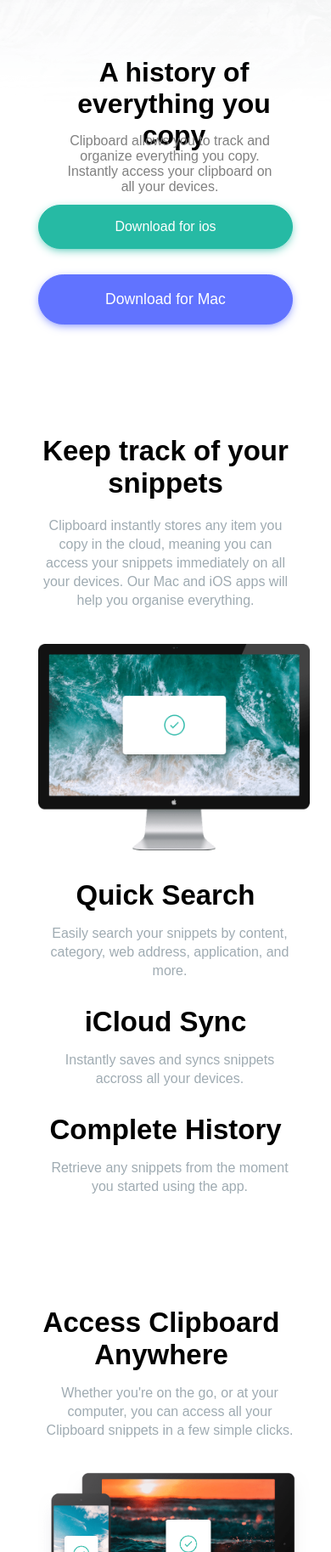
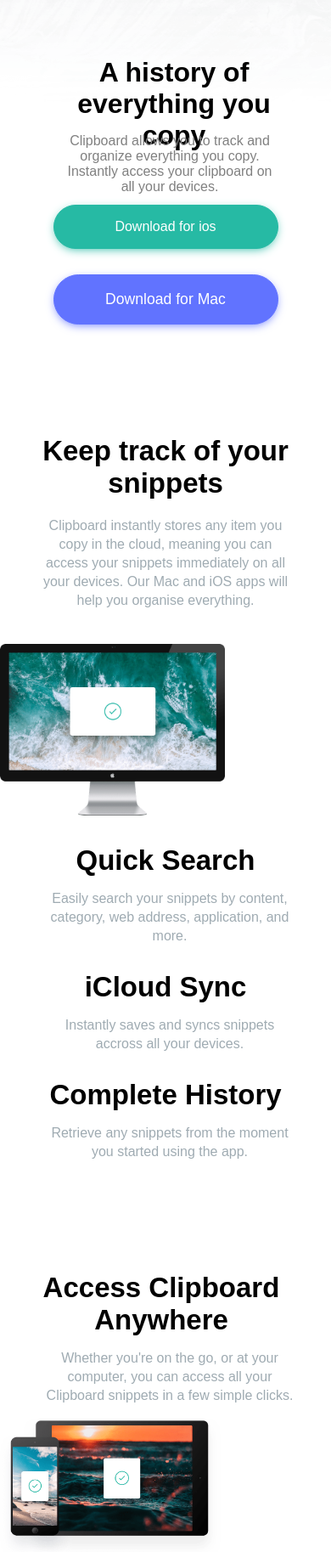
Before and after one commit to irshadali97/intermediate, a plain HTML site: page index.html in a window 390 px wide. Shown: the part 173-2000 px from the top of the page at 85% size. Drawn offline with Linux system fonts and the light colour scheme; a web font is replaced by a local one.

Commit message:
fourth commit

```diff
--- a/index.html
+++ b/index.html
@@ -32,7 +32,7 @@
     </div>
     <div class="centre">
         <div class="computer-img">
-            <img src="image-computer.png" alt="" width="320px" class="mobile">
+            <img src="image-computer.png" alt="" width="265px" class="mobile">
             <img src="image-computer.png" alt="" width="550px" height="460px" class="desktop">
         </div>
         <div class="right-top">
@@ -56,7 +56,7 @@
         <p>Whether you're on the go, or at your computer, you can access all your Clipboard snippets in a few simple clicks.</p>
     </div>
     <div class="device">
-        <img src="image-devices.png" alt="" width="320px" class="mobile">
+        <img src="image-devices.png" alt="" width="260px" class="mobile">
         <img src="image-devices.png" alt="" width="650px" height="400" class="desktop">
     </div>
     </div>
--- a/styles.css
+++ b/styles.css
@@ -2,6 +2,7 @@
     margin: 0;
     padding: 0;
     box-sizing: border-box;
+
 }
 body {
     font-size: 16px;
@@ -44,7 +45,7 @@
 font-size: 1rem;
 font-weight: 400;
 padding: 16px;
-min-width: 300px;
+min-width: 265px;
 margin: 110px auto;
 border-radius: 30px;
 color: white;
@@ -58,7 +59,7 @@
     border: 1px solid hsl(233, 100%, 69%);
     box-shadow: 0px 3px 12px -3px hsl(233, 100%, 69%);
     display: block;
-    min-width: 300px;
+    min-width: 265px;
     font-size: 1.1rem;
     font-weight: 400;
     padding: 18px;
@@ -86,7 +87,7 @@
 .computer-img {
 
     margin-top: 40px;
-    margin-left: 45px;
+    margin-left: auto;
 }
 .right-top h1 {
     text-align: center;
@@ -121,8 +122,8 @@
     line-height: 22px;
 }
 .device {
-    margin-top: 35px;
-    margin-left: 45px;
+    margin-top: 35px auto;
+
 }
 .workflow h1 {
     margin-top: 80px;
@@ -196,7 +197,7 @@
     font-size: 1rem;
     font-weight: 400;
     padding: 16px;
-    min-width: 300px;
+    min-width: 265px;
     margin: 30px auto;
     border-radius: 30px;
     color: white;
@@ -210,7 +211,7 @@
         border: 1px solid hsl(233, 100%, 69%);
         box-shadow: 0px 3px 12px -3px hsl(233, 100%, 69%);
         display: block;
-        min-width: 300px;
+        min-width: 265px;
         font-size: 1.1rem;
         font-weight: 400;
         padding: 18px;
```
